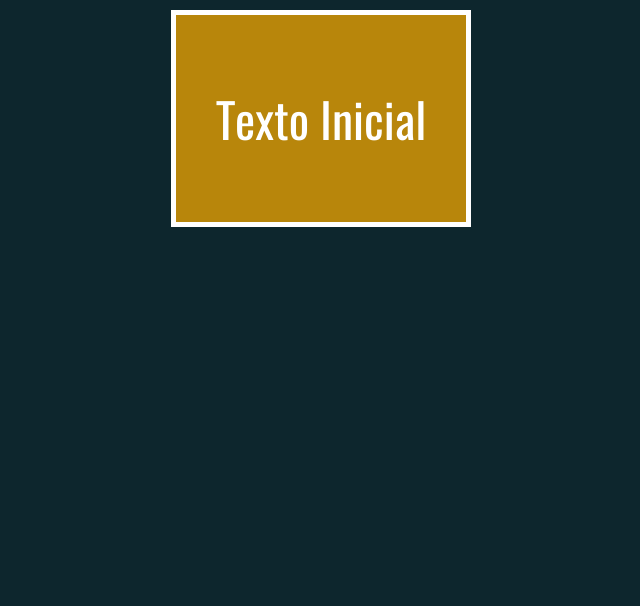
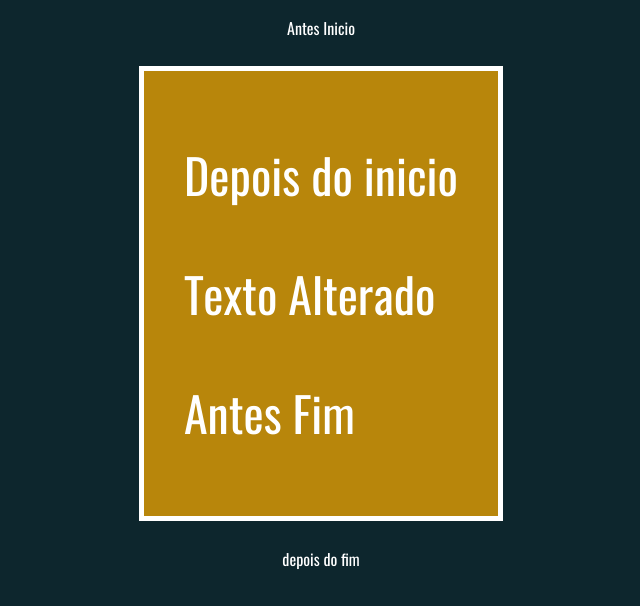
Before and after one commit to LucasMatheus96/curso-web2022, a website: page dom/modificandoHTML2.html in a window 1280 px wide. Shown: the whole page, without its empty margins (319-959 px from the left). Drawn offline with Linux system fonts and the light colour scheme.

Commit message:
288_ModificandoHTML_02

```diff
--- a/dom/modificandoHTML2.html
+++ b/dom/modificandoHTML2.html
@@ -12,7 +12,15 @@
         <p>Texto Inicial</p>
     </div>
     <script>
-        // ...
+        const div = document.querySelector('div')
+        div.innerHTML = 'Texto Alterado'
+        // div.outerHTML = 'Texto alterado'
+        div.insertAdjacentHTML("beforebegin",'<p>Antes Inicio</p>')
+        div.insertAdjacentHTML('afterbegin','<p>Depois do inicio</p>')
+        div.insertAdjacentHTML('beforeend', '<p>Antes Fim </p>')
+        div.insertAdjacentHTML('afterend','<p>depois do fim </p>')
+
+        console.log(div.innerText)
     </script>
 </body>
 
```
